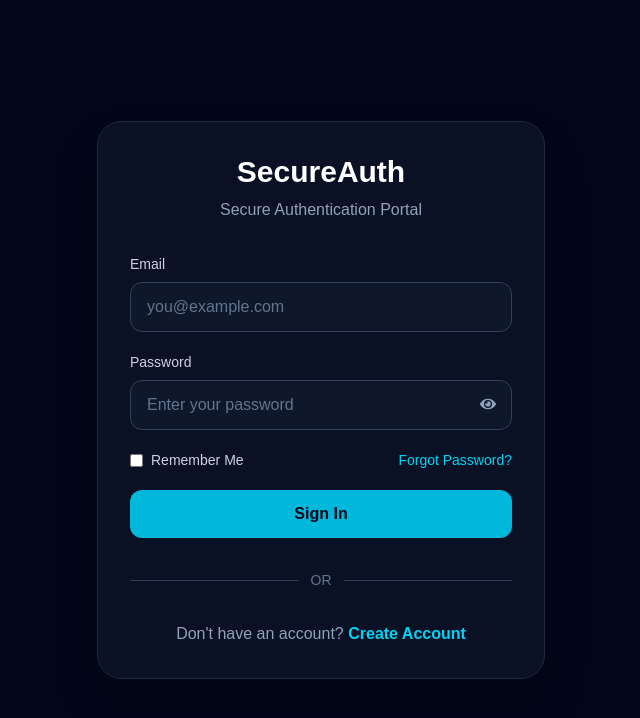
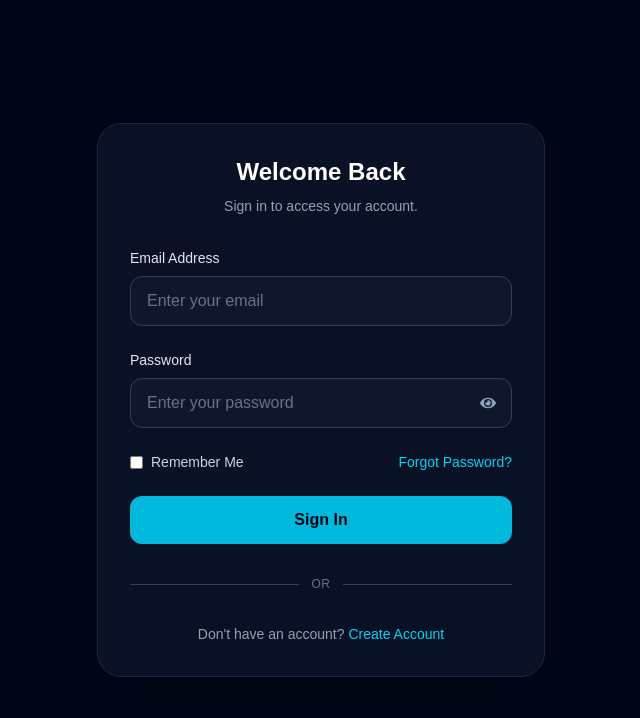
Before and after one commit to JurisAlson/my-app, a Next.js app: page /login in a window 1280 px wide. Shown: the top 718 px of the page, without its empty margins (319-959 px from the left). Built offline with nearby package versions, Linux system fonts and the light colour scheme.

Commit message:
minor update

```diff
--- /dev/null
+++ b/app/components/auth/AuthLayout.tsx
@@ -0,0 +1,27 @@
+import { ReactNode } from "react";
+
+type AuthLayoutProps = {
+  children: ReactNode;
+};
+
+export default function AuthLayout({ children }: AuthLayoutProps) {
+  return (
+    <main className="flex min-h-screen items-center justify-center bg-slate-950 px-4">
+      <div className="w-full max-w-md">
+        {/* Branding */}
+        <div className="mb-8 text-center">
+          <h1 className="text-3xl font-bold text-white">
+            OSA Recommendation System
+          </h1>
+
+          <p className="mt-2 text-sm text-slate-400">
+            Office of Student Affairs
+          </p>
+        </div>
+
+        {/* Form */}
+        {children}
+      </div>
+    </main>
+  );
+}
--- a/app/components/auth/LoginForm.tsx
+++ b/app/components/auth/LoginForm.tsx
@@ -21,7 +21,7 @@ export default function LoginForm() {
   const [success, setSuccess] = useState("");
 
   const [lockedUntil, setLockedUntil] = useState<string | null>(null);
-  const [remainingTime, setRemainingTime] = useState<number>(0);
+  const [remainingTime, setRemainingTime] = useState(0);
 
   const router = useRouter();
 
@@ -31,9 +31,7 @@ export default function LoginForm() {
     const updateTimer = () => {
       const seconds = Math.max(
         0,
-        Math.ceil(
-          (new Date(lockedUntil).getTime() - Date.now()) / 1000
-        )
+        Math.ceil((new Date(lockedUntil).getTime() - Date.now()) / 1000)
       );
 
       setRemainingTime(seconds);
@@ -72,14 +70,12 @@ export default function LoginForm() {
 
       const data = await response.json();
 
-      // Account locked
       if (response.status === 423) {
         setError(data.message);
         setLockedUntil(data.lockedUntil);
         return;
       }
 
-      // Other errors
       if (!response.ok) {
         setError(data.message ?? "Login failed.");
         return;
@@ -101,22 +97,22 @@ export default function LoginForm() {
 
   return (
     <Card>
-      <div className="mb-8 text-center">
-        <h1 className="text-3xl font-bold text-white">
-          SecureAuth
-        </h1>
+      <div className="text-center">
+        <h2 className="text-2xl font-semibold text-white">
+          Welcome Back
+        </h2>
 
-        <p className="mt-2 text-slate-400">
-          Secure Authentication Portal
+        <p className="mt-2 text-sm text-slate-400">
+          Sign in to access your account.
         </p>
       </div>
 
       {error && (
-        <div className="mb-4 rounded-lg border border-red-500 bg-red-500/20 p-3 text-red-300">
+        <div className="mt-6 rounded-lg border border-red-500 bg-red-500/10 p-4 text-sm text-red-300">
           <p>{error}</p>
 
           {lockedUntil && (
-            <p className="mt-2 font-semibold">
+            <p className="mt-2 font-medium">
               Try again in{" "}
               {minutes}:{seconds.toString().padStart(2, "0")}
             </p>
@@ -125,20 +121,24 @@ export default function LoginForm() {
       )}
 
       {success && (
-        <div className="mb-4 rounded-lg border border-green-500 bg-green-500/20 p-3 text-green-300">
+        <div className="mt-6 rounded-lg border border-green-500 bg-green-500/10 p-4 text-sm text-green-300">
           {success}
         </div>
       )}
 
-      <form onSubmit={handleSubmit} className="space-y-5">
+      <form onSubmit={handleSubmit} className="mt-8 space-y-6">
         <div>
-          <label className="mb-2 block text-sm text-slate-300">
-            Email
+          <label
+            htmlFor="email"
+            className="mb-2 block text-sm font-medium text-slate-200"
+          >
+            Email Address
           </label>
 
           <Input
+            id="email"
             type="email"
-            placeholder="you@example.com"
+            placeholder="Enter your email"
             autoComplete="email"
             required
             value={email}
@@ -148,12 +148,16 @@ export default function LoginForm() {
         </div>
 
         <div>
-          <label className="mb-2 block text-sm text-slate-300">
+          <label
+            htmlFor="password"
+            className="mb-2 block text-sm font-medium text-slate-200"
+          >
             Password
           </label>
 
           <div className="relative">
             <Input
+              id="password"
               type={showPassword ? "text" : "password"}
               placeholder="Enter your password"
               autoComplete="current-password"
@@ -166,7 +170,7 @@ export default function LoginForm() {
             <button
               type="button"
               onClick={() => setShowPassword(!showPassword)}
-              className="absolute right-4 top-4 text-slate-400 hover:text-white"
+              className="absolute right-4 top-1/2 -translate-y-1/2 text-slate-400 transition hover:text-white"
             >
               {showPassword ? <FaEyeSlash /> : <FaEye />}
             </button>
@@ -179,13 +183,12 @@ export default function LoginForm() {
               type="checkbox"
               className="accent-cyan-500"
             />
-
             Remember Me
           </label>
 
           <Link
             href="/forgot-password"
-            className="text-cyan-400 hover:underline"
+            className="text-cyan-400 transition hover:underline"
           >
             Forgot Password?
           </Link>
@@ -208,18 +211,18 @@ export default function LoginForm() {
       <div className="my-8 flex items-center">
         <div className="h-px flex-1 bg-slate-700" />
 
-        <span className="mx-3 text-sm text-slate-500">
-          OR
+        <span className="mx-3 text-xs uppercase tracking-wider text-slate-500">
+          Or
         </span>
 
         <div className="h-px flex-1 bg-slate-700" />
       </div>
 
-      <p className="text-center text-slate-400">
+      <p className="text-center text-sm text-slate-400">
         Don't have an account?{" "}
         <Link
           href="/register"
-          className="font-semibold text-cyan-400 hover:underline"
+          className="font-medium text-cyan-400 transition hover:underline"
         >
           Create Account
         </Link>
--- a/app/dashboard/page.tsx
+++ b/app/dashboard/page.tsx
@@ -1,8 +1,6 @@
 "use client";
 
 import { useRouter } from "next/navigation";
-
-import { getCsrfToken } from "@/app/lib/getCsrfToken";
 
 export default function DashboardPage() {
   const router = useRouter();
@@ -10,9 +8,6 @@ export default function DashboardPage() {
   async function handleLogout() {
     const response = await fetch("/api/auth/logout", {
       method: "POST",
-      headers: {
-        "X-CSRF-Token": getCsrfToken(),
-      },
     });
 
     if (response.ok) {
```
